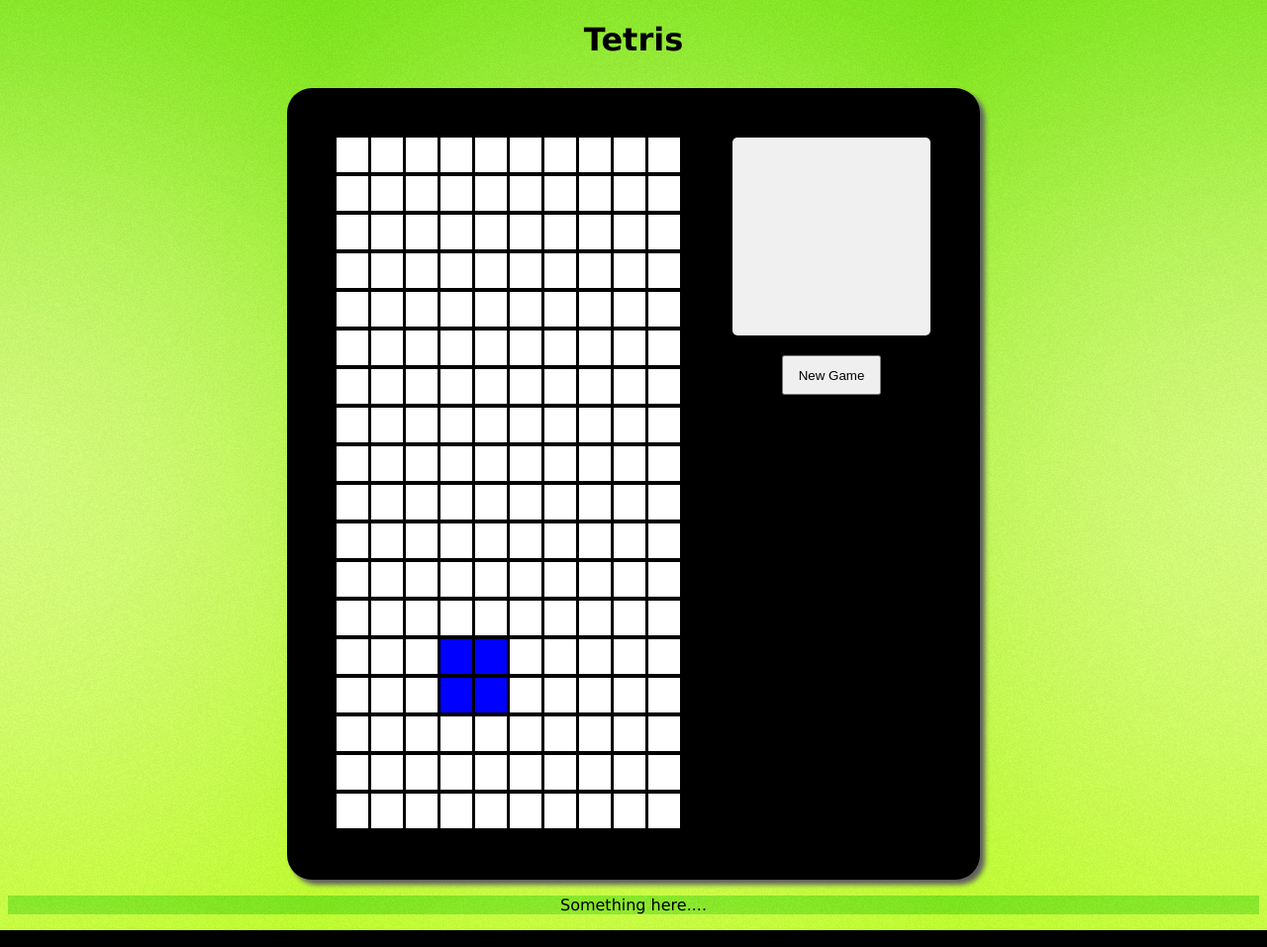
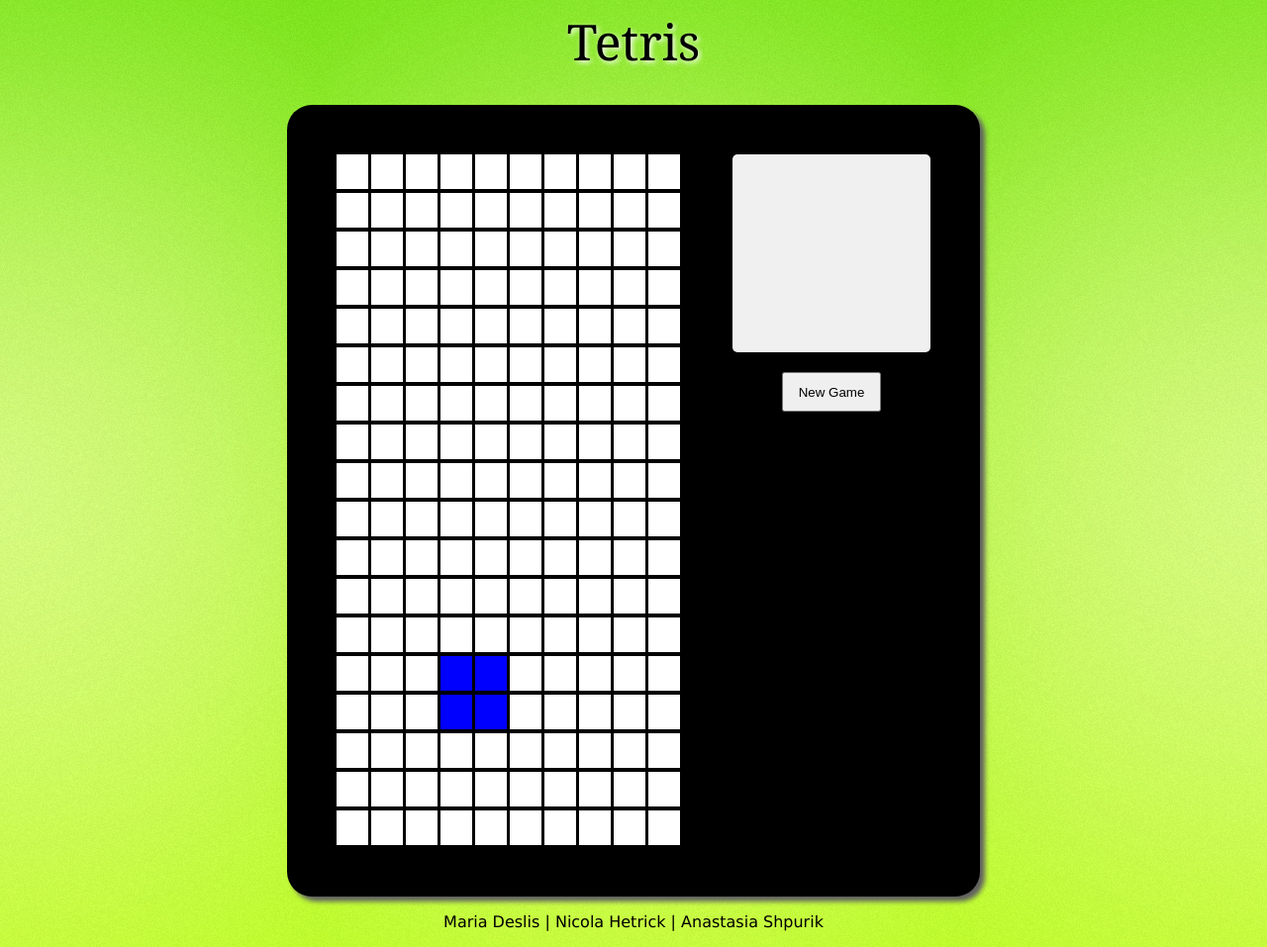
Before and after one commit to eternalearth888/csci445_team, a PHP site: page /tetris.html in a window 1280 px wide. Shown: the whole page at 99% size. Run offline with PHP 8.4, Linux system fonts and the light colour scheme.

Commit message:
current satisfaction with css

```diff
--- a/unit1_team/css3.css
+++ b/unit1_team/css3.css
@@ -1,7 +1,18 @@
-body, footer{
+body {
 	background: url('images/background.jpg') center top repeat-x;
 	font-family: Verdana, sans-serif;
+}
+
+header {
+	font-family: Georgia, monospace;
 	text-align: center;
+	font-size: 50px;
+	text-shadow: 2px 2px 5px #FFFFFF;
+}
+
+footer {
+	text-align: center;
+	font-size: 16px;
 }
 
 #background{
--- a/unit1_team/tetris.html
+++ b/unit1_team/tetris.html
@@ -8,7 +8,7 @@
 </head>
 <body>
 <div id="content">
-	<h1>Tetris</h1>
+	<header>Tetris</header>
 	<div id="background">
 		<div id="screen"></div>
 		<div id="next"></div>
@@ -17,6 +17,6 @@
 </div>
 </body>
 <footer>
-<p>Something here....</p>
+<p>Maria Deslis | Nicola Hetrick | Anastasia Shpurik</p>
 </footer>
 </html>
```
Also changed, not shown: 2 other files.
